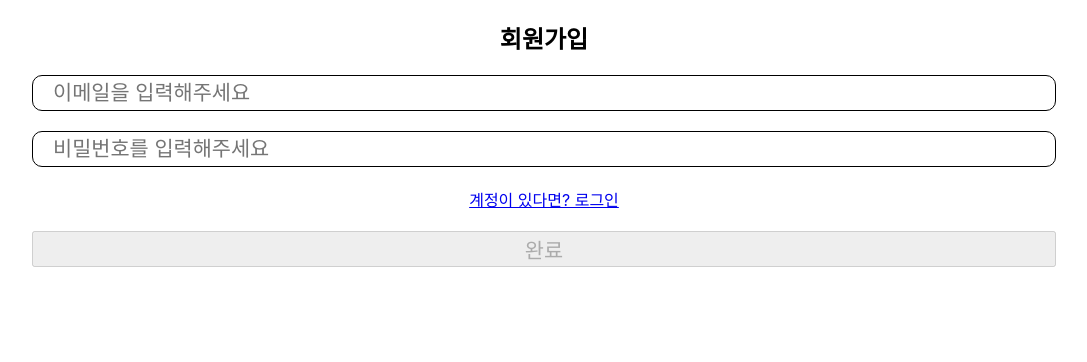
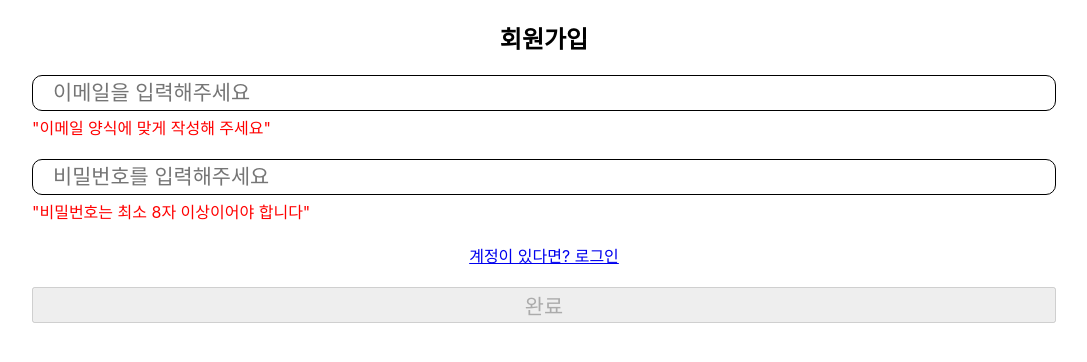
Before and after one commit to yuhyoon/wanted-pre-onboarding-frontend, a React (Create React App) app: page /signup in a window 1280 px wide. Shown: the top 362 px of the page, without its empty margins (96-1183 px from the left). Built offline with nearby package versions, Linux system fonts and the light colour scheme.

Commit message:
:sparkles: onBlur이벤트 때 오류메시지 출력 기능 구현
유효성검사 함수에 포함되어 있는 inputHandler 기능을 분리

```diff
--- a/src/page/SignUp.tsx
+++ b/src/page/SignUp.tsx
@@ -1,5 +1,5 @@
 import axios from "axios";
-import React, { useState } from "react";
+import React, { useEffect, useState } from "react";
 import { Link, useNavigate } from "react-router-dom";
 import styled from "styled-components";
 
@@ -13,10 +13,17 @@ type ProfileValidation = {
   password: boolean;
 };
 
+interface ErrorMessage {
+  display: string;
+}
+
 const UserProfileForm = styled.form`
   width: 80%;
   padding: 0 30px;
   margin: 0 auto;
+  div {
+    margin-bottom: 20px;
+  }
   input {
     display: block;
     width: 100%;
@@ -25,13 +32,19 @@ const UserProfileForm = styled.form`
     padding: 5px 20px;
     font-size: 1.3rem;
     border: 1px solid black;
-    margin-bottom: 20px;
+    margin-bottom: 4px;
   }
   button[type="submit"] {
     width: 100%;
     font-size: 1.3rem;
     margin-top: 20px;
   }
+`;
+
+const ErrorMessage = styled.label<{ display: string }>`
+  display: ${(props) => props.display};
+  color: red;
+  text-align: left;
 `;
 
 const SignUp = () => {
@@ -50,17 +63,20 @@ const SignUp = () => {
 
   const navigate = useNavigate();
 
+  const inputHandler = (e: React.ChangeEvent<HTMLInputElement>) => {
+    const { name, value } = e.target;
+    setProfile({ ...profile, [name]: value });
+  };
+
   //유효성검사
   const isAvailable = (e: React.ChangeEvent<HTMLInputElement>) => {
-    const { name, value } = e.target;
-    setProfile({ ...profile, [name]: value });
-
-    if (name === "email") {
-      emailRegex.test(value)
+    console.log(validation);
+    if (e.target.name === "email") {
+      emailRegex.test(profile.email)
         ? setValidation({ ...validation, email: true })
         : setValidation({ ...validation, email: false });
-    } else if (name === "password") {
-      passwordRegex.test(value)
+    } else if (e.target.name === "password") {
+      passwordRegex.test(profile.password)
         ? setValidation({ ...validation, password: true })
         : setValidation({ ...validation, password: false });
     }
@@ -82,10 +98,12 @@ const SignUp = () => {
       });
   };
 
+  useEffect(() => console.log(validation), [validation]);
   return (
     <>
       <h2>회원가입</h2>
       <UserProfileForm onSubmit={submitSignupForm}>
+        <div>
           <input
             data-testid="email-input"
             type={"email"}
@@ -93,8 +111,18 @@ const SignUp = () => {
             name={"email"}
             placeholder={"이메일을 입력해주세요"}
             required={true}
-          onChange={isAvailable}
+            onChange={inputHandler}
+            onBlur={isAvailable}
           ></input>
+          {validation.email ? (
+            <ErrorMessage display="none" />
+          ) : (
+            <ErrorMessage display="block">
+              "이메일 양식에 맞게 작성해 주세요"
+            </ErrorMessage>
+          )}
+        </div>
+        <div>
           <input
             data-testid="password-input"
             type={"password"}
@@ -102,8 +130,17 @@ const SignUp = () => {
             name={"password"}
             placeholder={"비밀번호를 입력해주세요"}
             required={true}
-          onChange={isAvailable}
+            onChange={inputHandler}
+            onBlur={isAvailable}
           ></input>
+          {validation.password ? (
+            <ErrorMessage display="none" />
+          ) : (
+            <ErrorMessage display="block">
+              "비밀번호는 최소 8자 이상이어야 합니다"
+            </ErrorMessage>
+          )}
+        </div>
         <Link to="/login">계정이 있다면? 로그인</Link>
         <button
           data-testid="signup-button"
```
Lines whose indentation alone changed are shown as unchanged.
